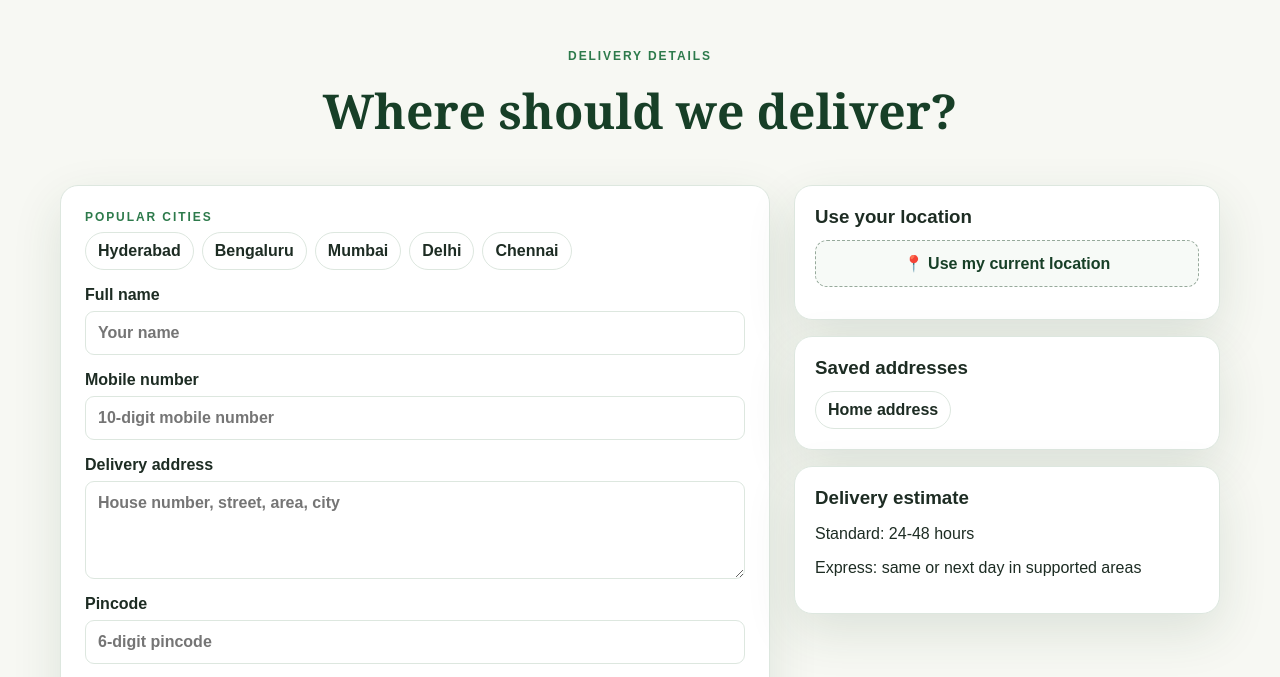
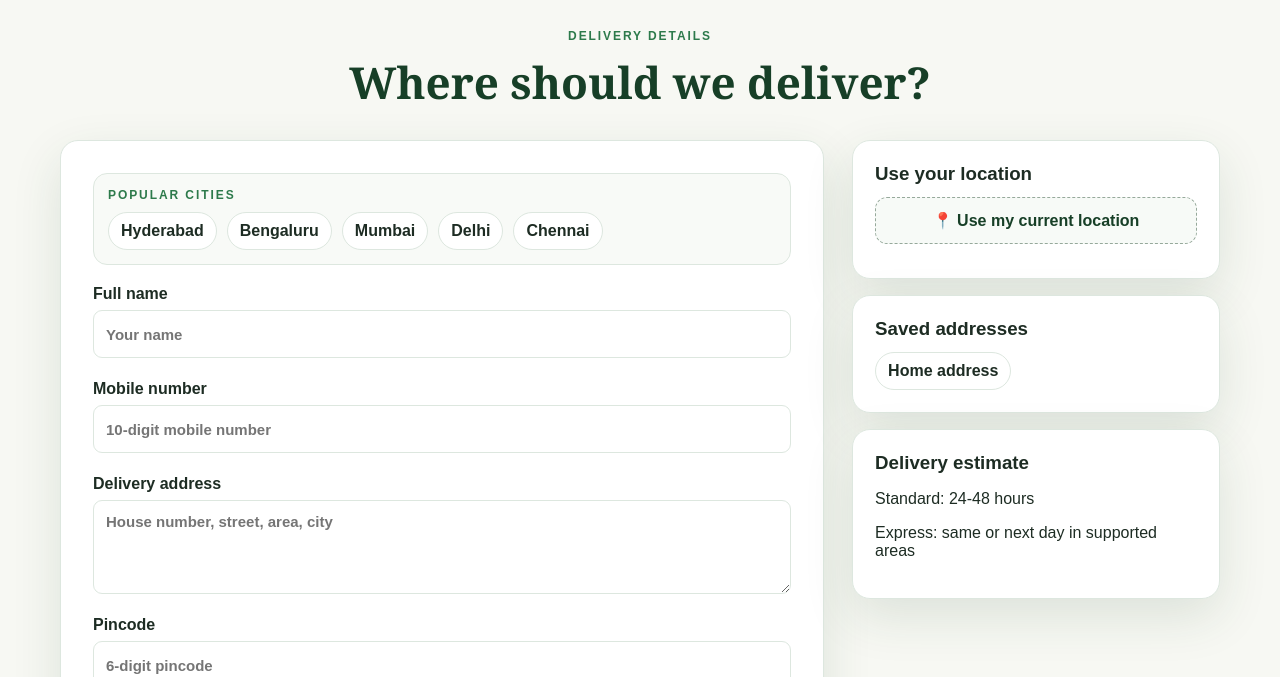
Before and after one commit to venkatsatwik/buyfarm, a plain HTML site: page buyonline.html in a window 1280 px wide. Shown: the part 78-755 px from the top of the page. Drawn offline with Linux system fonts and the light colour scheme.

Commit message:
Polish BuyFarm address and contact layouts
Co-authored-by: Copilot <223556219+Copilot@users.noreply.github.com>

```diff
--- a/buyonline.html
+++ b/buyonline.html
@@ -4,7 +4,7 @@
 <body>
 <header class="site-header"><div class="container nav"><a class="brand" href="index.html"><img src="assets/logo.svg" alt="BuyFarm"><span>BuyFarm</span></a><nav class="main-nav"><a href="index.html">Home</a><a href="products.html">Products</a><a class="active" href="buyonline.html">Order</a><a href="contactus.html">Contact</a></nav><div class="nav-actions"><button class="nav-button" id="cartButton" type="button">Cart <span class="count" id="cartCount">0</span></button><a class="nav-button primary" href="login.html">Sign in</a></div></div></header>
 <main class="container">
-  <section class="page-heading" style="text-align:center"><span class="eyebrow">Delivery details</span><h1 class="page-title">Where should we deliver?</h1></section>
+  <section class="page-heading address-page-heading"><span class="eyebrow">Delivery details</span><h1 class="page-title">Where should we deliver?</h1></section>
   <div class="address-layout">
     <form class="form-card" id="deliveryForm">
       <div class="city-options" aria-label="Popular cities"><span class="eyebrow" style="width:100%">Popular cities</span><button class="city-chip" type="button" data-city="Hyderabad">Hyderabad</button><button class="city-chip" type="button" data-city="Bengaluru">Bengaluru</button><button class="city-chip" type="button" data-city="Mumbai">Mumbai</button><button class="city-chip" type="button" data-city="Delhi">Delhi</button><button class="city-chip" type="button" data-city="Chennai">Chennai</button></div>
--- a/css/buyfarm.css
+++ b/css/buyfarm.css
@@ -125,12 +125,19 @@ dialog::backdrop { background:rgba(20,40,28,.5);backdrop-filter:blur(4px); }
 .order-card { display:grid;grid-template-columns:1fr auto;align-items:center;margin-bottom:12px; }
 .order-status { color:var(--green-700);background:var(--green-100);border-radius:999px;padding:8px 12px;font-weight:800; }
 
-.address-layout { display:grid; grid-template-columns:minmax(0,1.25fr) minmax(280px,.75fr); gap:24px; align-items:start; }
-.address-layout .form-card { max-width:none; margin:0; }
+.address-layout { display:grid; grid-template-columns:minmax(0,1.35fr) minmax(300px,.65fr); gap:28px; align-items:start; margin-top:10px; padding-bottom:70px; }
+.address-page-heading { text-align:center; padding:28px 0 18px; }
+.address-page-heading .page-title { margin:8px 0 0; font-size:44px; }
+.address-layout .form-card { max-width:none; margin:0; padding:32px; gap:20px; }
+.address-layout .page-heading { margin-bottom:0; }
 .address-side { display:grid; gap:16px; }
-.address-side-card { border:1px solid var(--line); border-radius:18px; background:white; padding:20px; box-shadow:var(--shadow); }
+.address-side-card { border:1px solid var(--line); border-radius:18px; background:white; padding:22px; box-shadow:var(--shadow); }
 .address-side-card h3 { margin:0 0 12px; }
-.city-options,.saved-addresses { display:flex; flex-wrap:wrap; gap:8px; }
+.city-options,.saved-addresses { display:flex; flex-wrap:wrap; gap:10px; }
+.city-options { align-items:center; padding:14px; border:1px solid var(--line); border-radius:14px; background:#f8faf7; }
+.city-chip { min-height:38px; padding:9px 15px; }
+.address-layout .form-card label { margin-bottom:2px; }
+.address-layout .form-card input:not([type="radio"]):not([type="checkbox"]), .address-layout .form-card textarea { min-height:48px; font-size:15px; }
 .city-chip,.saved-address { border:1px solid var(--line); border-radius:999px; background:white; color:var(--ink); padding:9px 12px; font-weight:700; }
 .city-chip:hover,.saved-address:hover { background:#111713; color:white; }
 .location-button { width:100%; border:1px dashed #96a99b; border-radius:12px; background:#f7faf7; color:var(--green-900); padding:13px; font-weight:800; }
```
